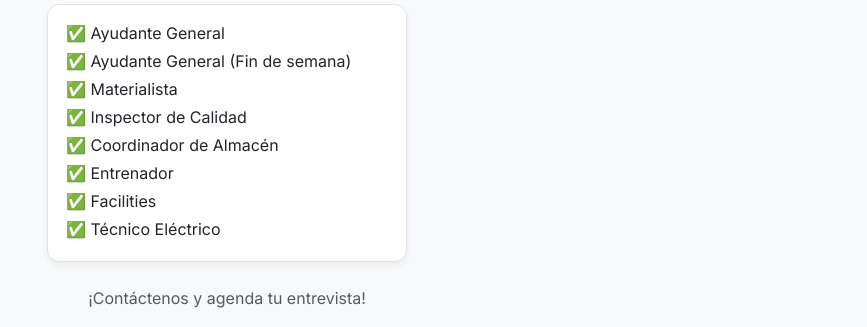
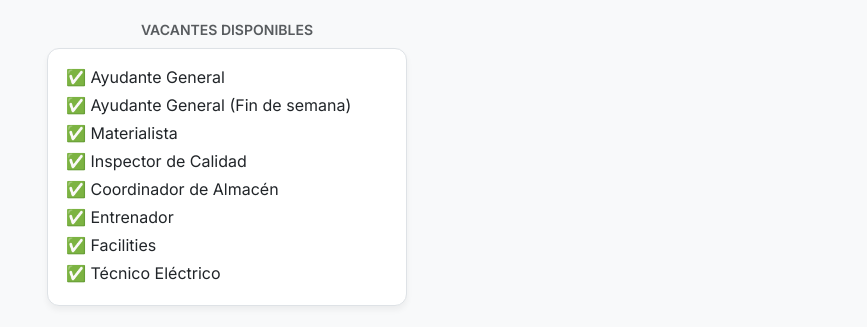
Before and after one commit to CocoMarck/abb-links, a plain HTML site: page index.html in a window 1280 px wide. Shown: the part 123-450 px from the top of the page, without its empty margins (413-1280 px from the left). Drawn offline with nearby package versions, Linux system fonts and the light colour scheme.

Commit message:
Logo libre

```diff
--- a/style.css
+++ b/style.css
@@ -10,7 +10,7 @@ body {
 .container-mobile {
     width: 100%;
     max-width: 400px;
-    padding: 20px;
+    padding: 64px 20px 20px 20px; /* 64px arriba deja libre la zona del logo */
     text-align: center;
 }
 .btn-custom {
```
